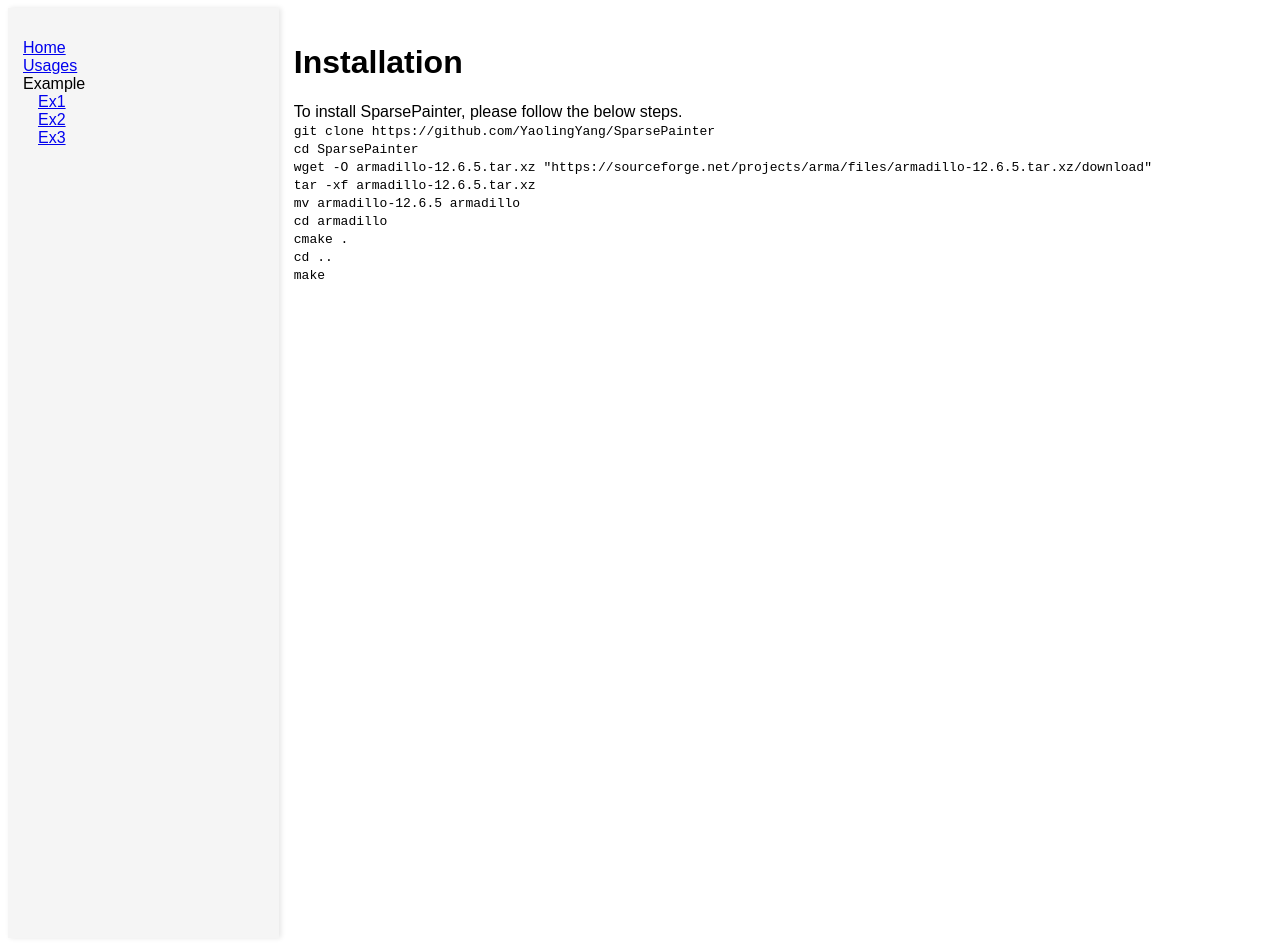
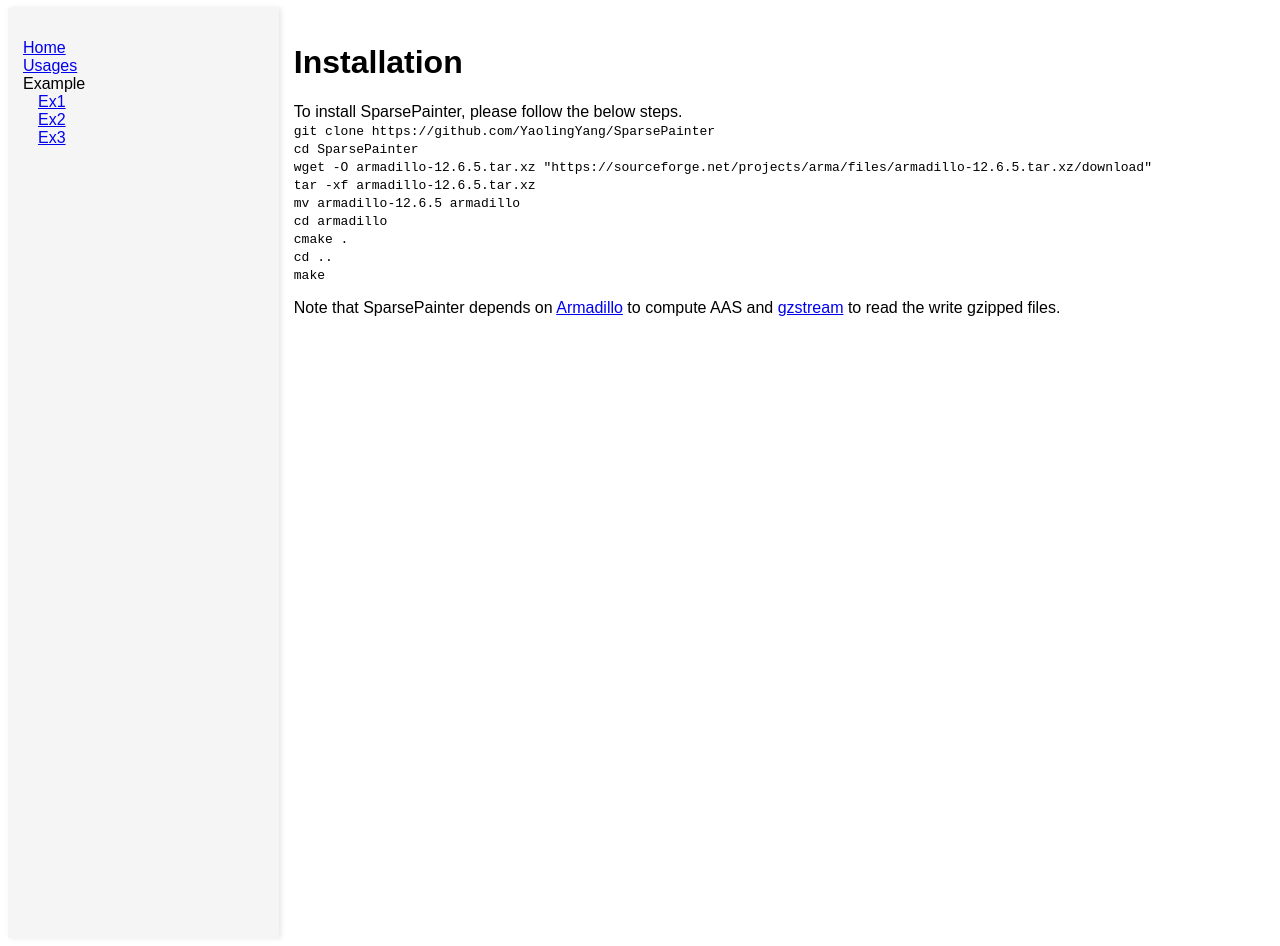
Before and after one commit to SparsePainter/SparsePainter.github.io, a Jekyll site: the page built from installation.md, in a window 1280 px wide. Built offline with Jekyll 4.4.1, drawn with Linux system fonts in a browser that asks for light colours.

Commit message:
Update installation.md

```diff
--- a/installation.md
+++ b/installation.md
@@ -15,3 +15,5 @@ To install SparsePainter, please follow the below steps.
 ``cmake .``
 ``cd ..``
 ``make``
+
+Note that SparsePainter depends on [Armadillo](https://arma.sourceforge.net/download.html) to compute AAS and [gzstream](https://www.cs.unc.edu/Research/compgeom/gzstream/) to read the write gzipped files.
```
